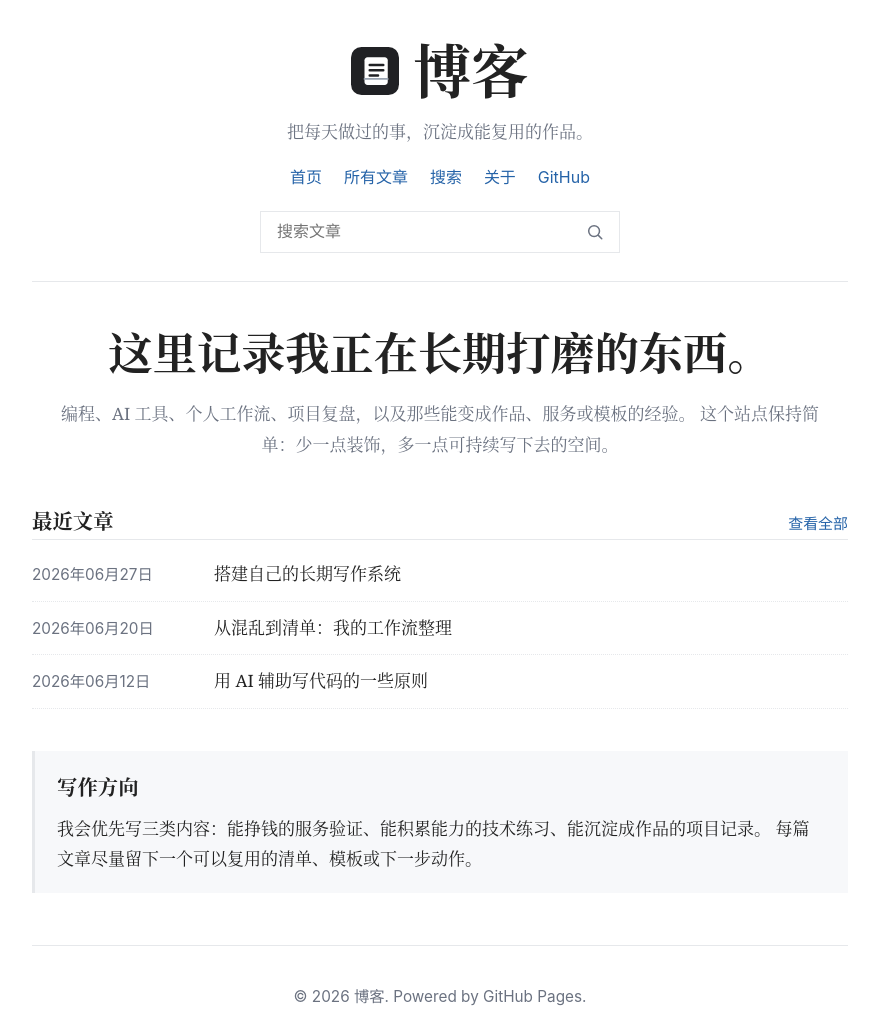
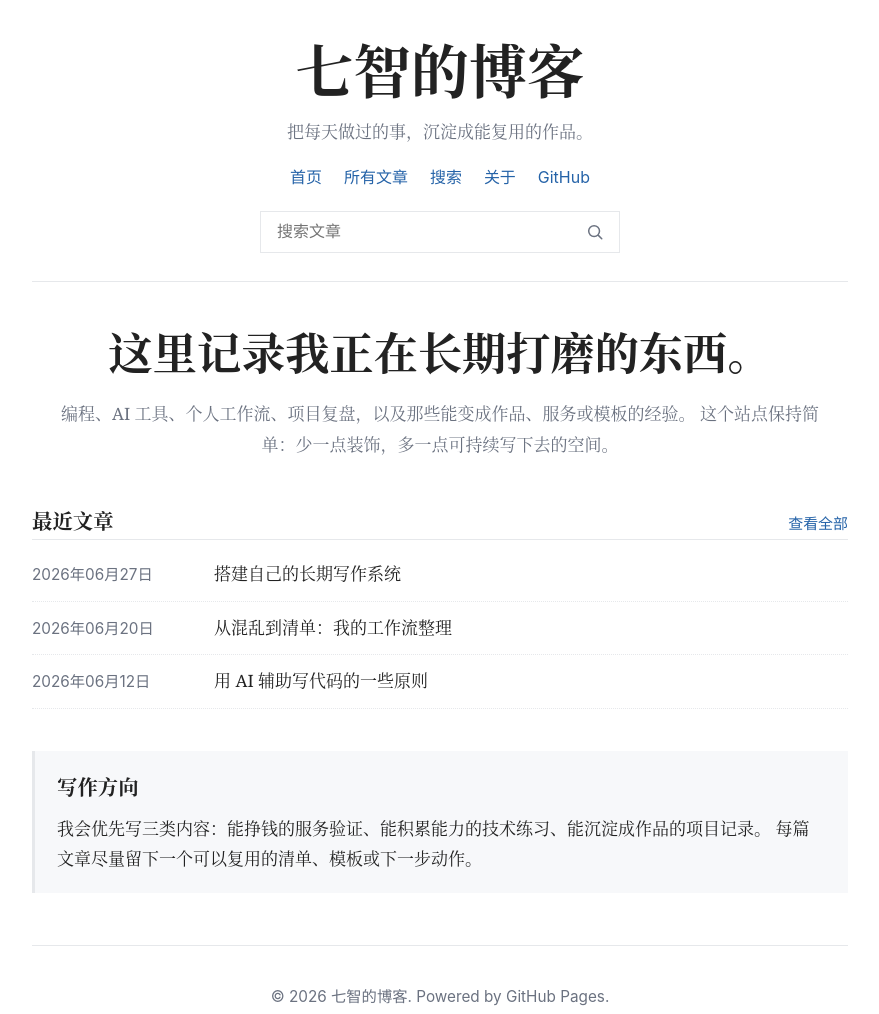
Before and after one commit to lsasw/lsasw.github.io, a plain HTML site: page index.html in a window 1280 px wide. Shown: the whole page, without its empty margins (200-1079 px from the left). Drawn offline with Linux system fonts and the light colour scheme.

Commit message:
Use Qizhi blog title in header

```diff
--- a/css/blog.css
+++ b/css/blog.css
@@ -50,21 +50,13 @@ a:hover {
 }
 
 .site-name {
-  align-items: center;
   color: var(--text);
-  display: inline-flex;
+  display: inline-block;
   font-size: clamp(2rem, 6vw, 3.4rem);
-  gap: 14px;
   font-weight: 700;
   letter-spacing: 0;
   line-height: 1.2;
   margin-bottom: 12px;
-}
-
-.site-name img {
-  display: block;
-  height: clamp(34px, 8vw, 48px);
-  width: clamp(34px, 8vw, 48px);
 }
 
 .site-name:hover {
--- a/index.html
+++ b/index.html
@@ -7,7 +7,7 @@
       name="description"
       content="博客，记录编程、工作流、AI 辅助创作和长期积累。"
     />
-    <title>博客</title>
+    <title>七智的博客</title>
     <link rel="icon" href="/img/favicon.svg" type="image/svg+xml" />
     <link rel="alternate icon" href="/img/favicon.png" />
     <link rel="apple-touch-icon" href="/img/apple-touch-icon.png" />
@@ -19,9 +19,8 @@
   <body>
     <div class="container">
       <header class="site-header">
-        <a class="site-name" href="/" aria-label="博客">
-          <img src="/img/blog-mark.svg" alt="" width="42" height="42" />
-          <span>博客</span>
+        <a class="site-name" href="/" aria-label="七智的博客">
+          <span>七智的博客</span>
         </a>
         <p class="tagline">把每天做过的事，沉淀成能复用的作品。</p>
         <nav class="site-nav" aria-label="主导航">
@@ -82,7 +81,7 @@
       </main>
 
       <footer class="site-footer">
-        <p>© 2026 博客. Powered by GitHub Pages.</p>
+        <p>© 2026 七智的博客. Powered by GitHub Pages.</p>
       </footer>
     </div>
   </body>
```
Also changed, not shown: about.html (+4 -5 lines), archive.html (+4 -5 lines), posts/ai-coding-principles.html (+3 -4 lines), posts/workflow-from-chaos.html (+3 -4 lines), posts/write-system.html (+3 -4 lines), search.html (+4 -5 lines), manifest.webmanifest, 1 other file.
